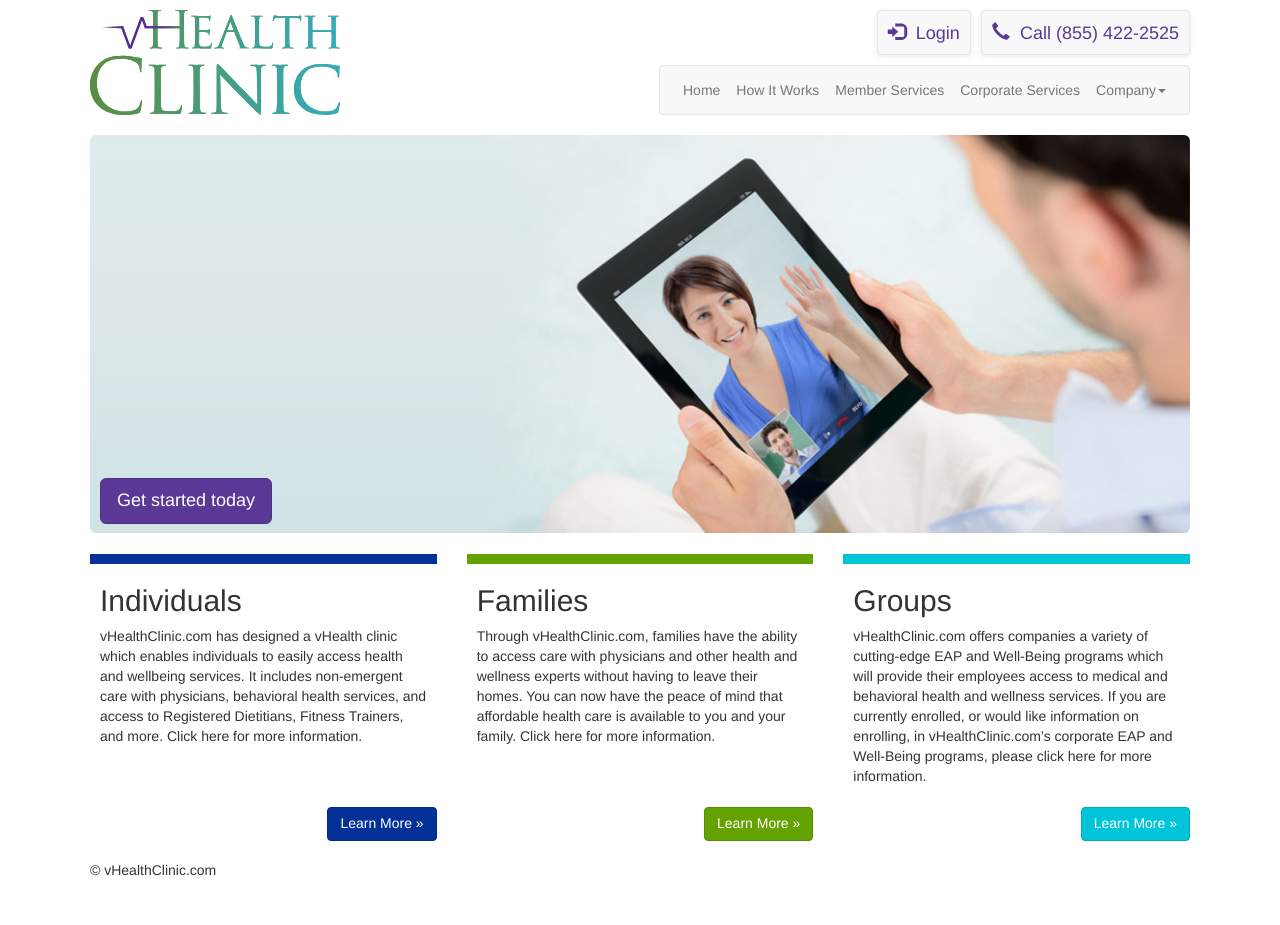
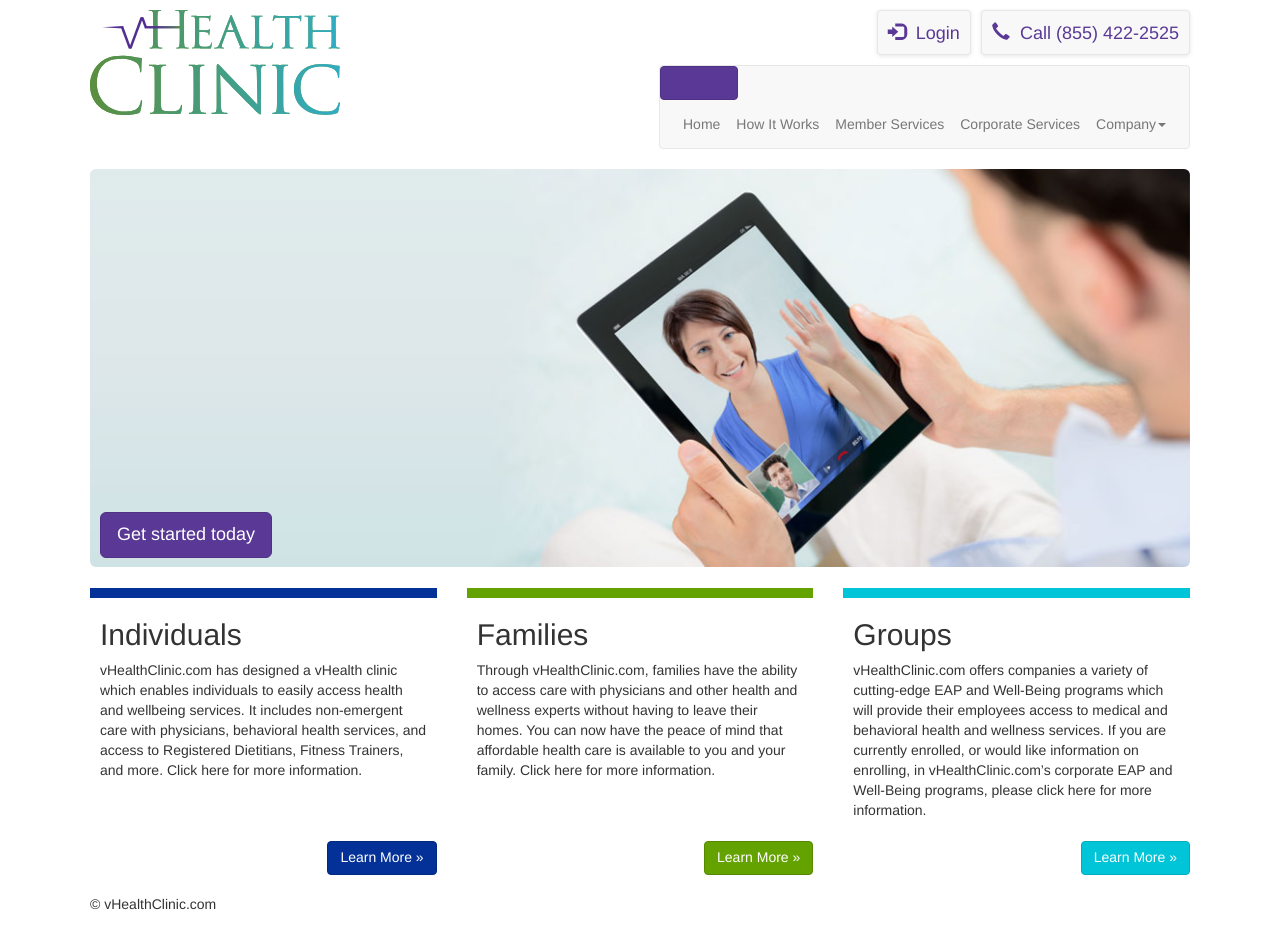
Before and after one commit to 1VirtualHealth/vhealthclinic.com, a Jekyll site: the page built from index.html, in a window 1280 px wide. Built offline with Jekyll 4.4.1, drawn with Linux system fonts in a browser that asks for light colours; nearby versions of some CDN libraries; Markdown is read by kramdown in place of the engine named in the settings; before the commit the page ends 900 px from its top, so only the background shows below that.

Commit message:
Update navigation.html

```diff
--- a/_includes/navigation.html
+++ b/_includes/navigation.html
@@ -8,6 +8,7 @@
           </button>
           <button type="button" class="navbar-toggle collapsed"><a href="tel:8554222525" type="tel"><i class="glyphicon glyphicon-earphone"></i></a></button>
           <button type="button" class="navbar-toggle collapsed"><a href="{{ site.data.links.login }}" title="log in"><i class="glyphicon glyphicon-log-in"></i></a></button>
+          <button type="button" class="btn btn-primary hidden-xs"><a href="{{ site.data.links.register }}">Register</a></button>
         </div>
         <div class="navbar-collapse navbar-ex1-collapse collapse" style="height: 1px;">
           <ul class="nav navbar-nav">
```
